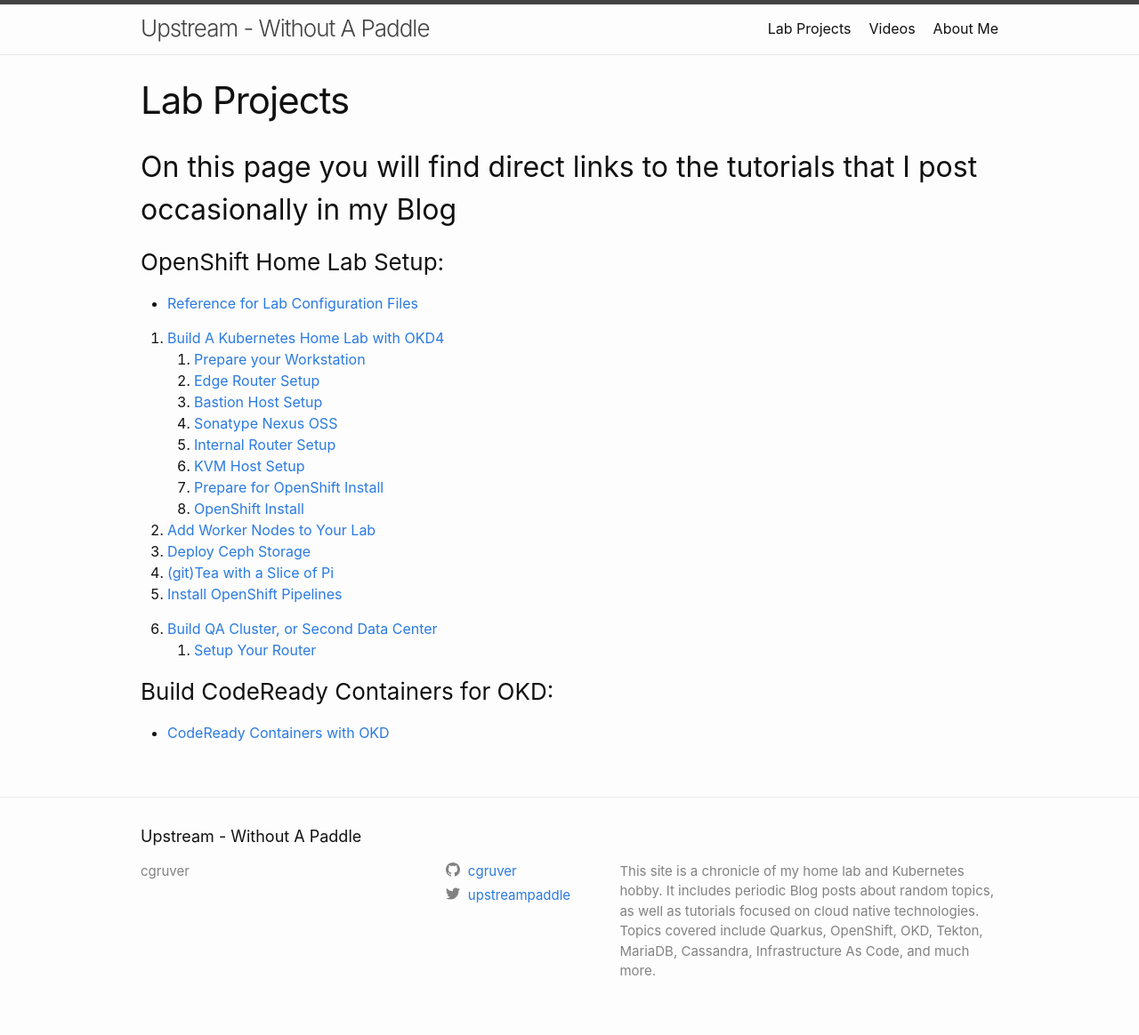
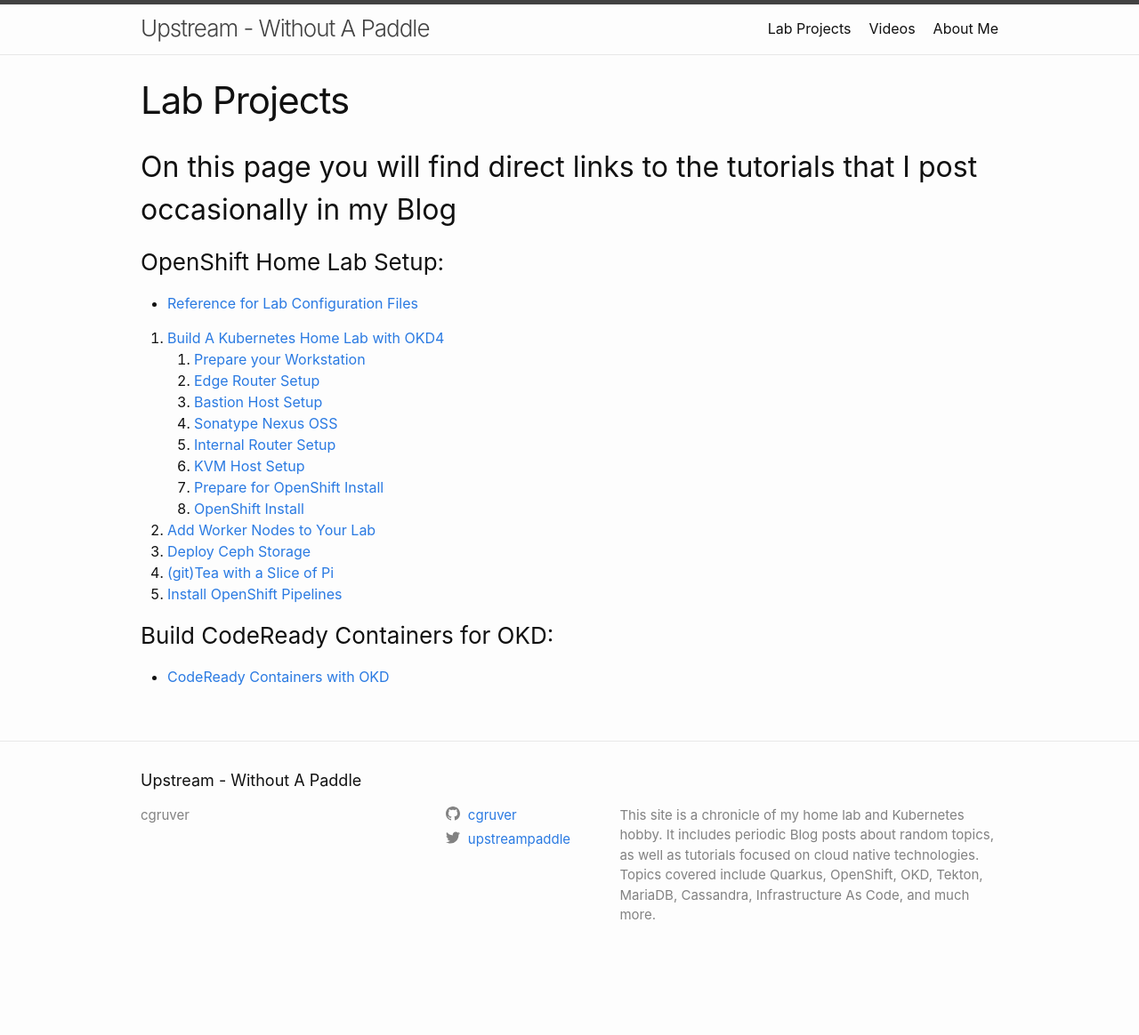
Before and after one commit to cgruver/cgruver, a Jekyll site: the page built from pages/main/lab-projects.md, in a window 1280 px wide. Shown: the whole page at 89% size. Built offline with Jekyll 4.4.1, drawn with Linux system fonts in a browser that asks for light colours; after the commit the page ends 1101 px from its top, so only the background shows below that.

Commit message:
Remove Draft Links

```diff
--- a/pages/main/lab-projects.md
+++ b/pages/main/lab-projects.md
@@ -25,9 +25,6 @@
 1. [(git)Tea with a Slice of Pi](/home-lab/gitea-with-pi/)
 1. [Install OpenShift Pipelines](/home-lab/tekton-install/)
 
-1. [Build QA Cluster, or Second Data Center](/home-lab/qa-router-prep/)
-    1. [Setup Your Router](/home-lab/qa-router-prep/)
-
 ### Build CodeReady Containers for OKD:
 
 * [CodeReady Containers with OKD](/home-lab/okd-crc/)
```
